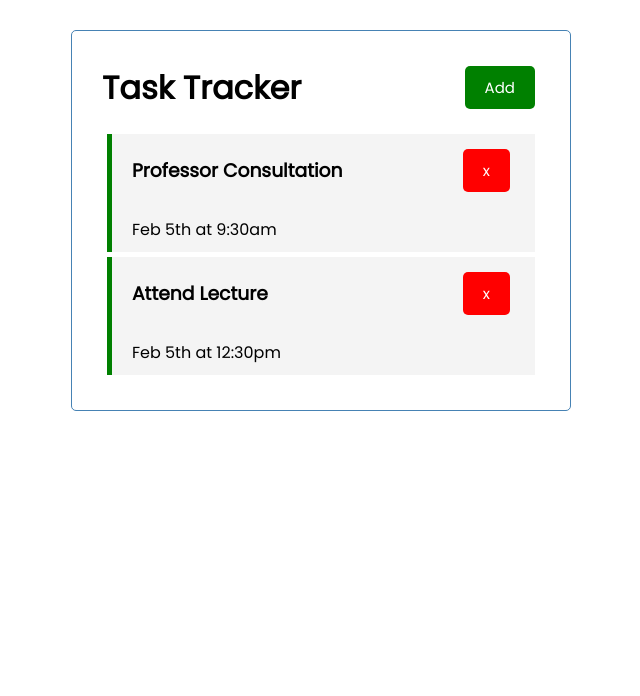
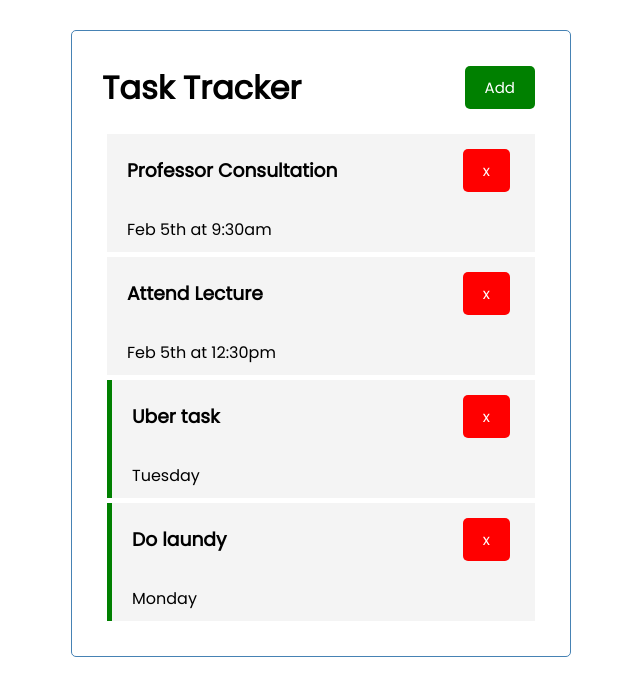
Before and after one commit to deeplic/tasktracker, a React (Create React App) app: page / in a window 1280 px wide. Shown: the top 696 px of the page, without its empty margins (319-959 px from the left). Built offline with nearby package versions, Linux system fonts and the light colour scheme; data requests are answered from the project's data file.

Commit message:
update data to database

```diff
--- a/db.json
+++ b/db.json
@@ -4,13 +4,25 @@
       "id": 1,
       "text": "Professor Consultation",
       "day": "Feb 5th at 9:30am",
-      "reminder": true
+      "reminder": false
     },
     {
       "id": 2,
       "text": "Attend Lecture",
       "day": "Feb 5th at 12:30pm",
-      "reminder": true
+      "reminder": false
+    },
+    {
+      "text": "Uber task",
+      "day": "Tuesday",
+      "reminder": true,
+      "id": 3
+    },
+    {
+      "text": "Do laundy",
+      "day": "Monday",
+      "reminder": true,
+      "id": 4
     }
   ]
 }
--- a/src/App.js
+++ b/src/App.js
@@ -28,11 +28,28 @@ const deleteTask=async (id)=>{
   })
   setTasks(tasks.filter((task)=>task.id!==id))
 }
+//fetching task
+const fetchTask=async (id)=>{
+  const res=await fetch(`http://localhost:5000/tasks/${id}`)
+  const data=await res.json()
+  return data;
+}
+//Toogle reminder
+const toggleReminder=async (id)=>{
+  const taskToToggle=await fetchTask(id);
+  const updTask={...taskToToggle,reminder:!taskToToggle.reminder}
 
-//Toogle reminder
-const toggleReminder= (id)=>{
+  const res= await fetch(`http://localhost:5000/tasks/${id}`,{
+    method:'PUT',
+    headers:{
+      'Content-type':'application/json'
+    },
+    body:JSON.stringify(updTask)
+  })
+
+  const data=await res.json();
   setTasks(tasks.map(task=>
-    task.id===id?{...task,reminder:!task.reminder}:task))
+    task.id===id?{...task,reminder:data.reminder}:task))
 }
 
 //Add Task
```
